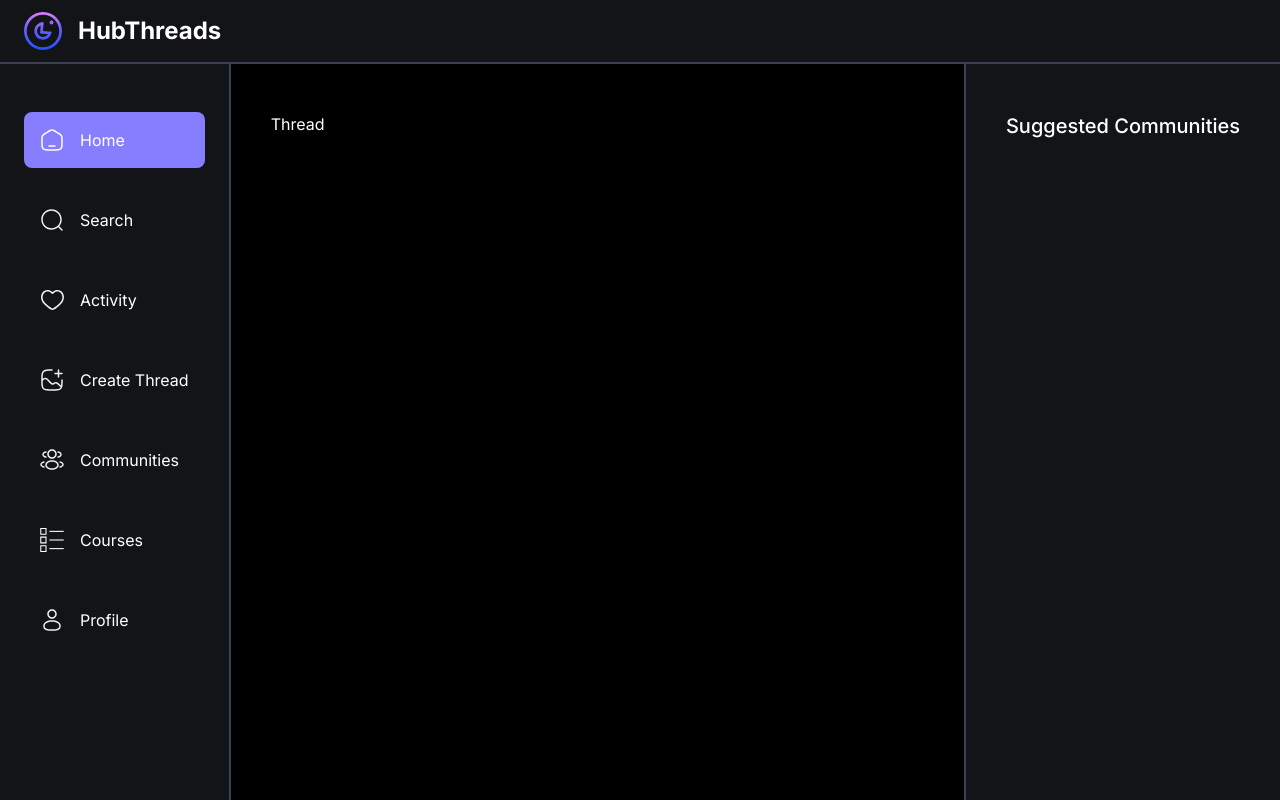
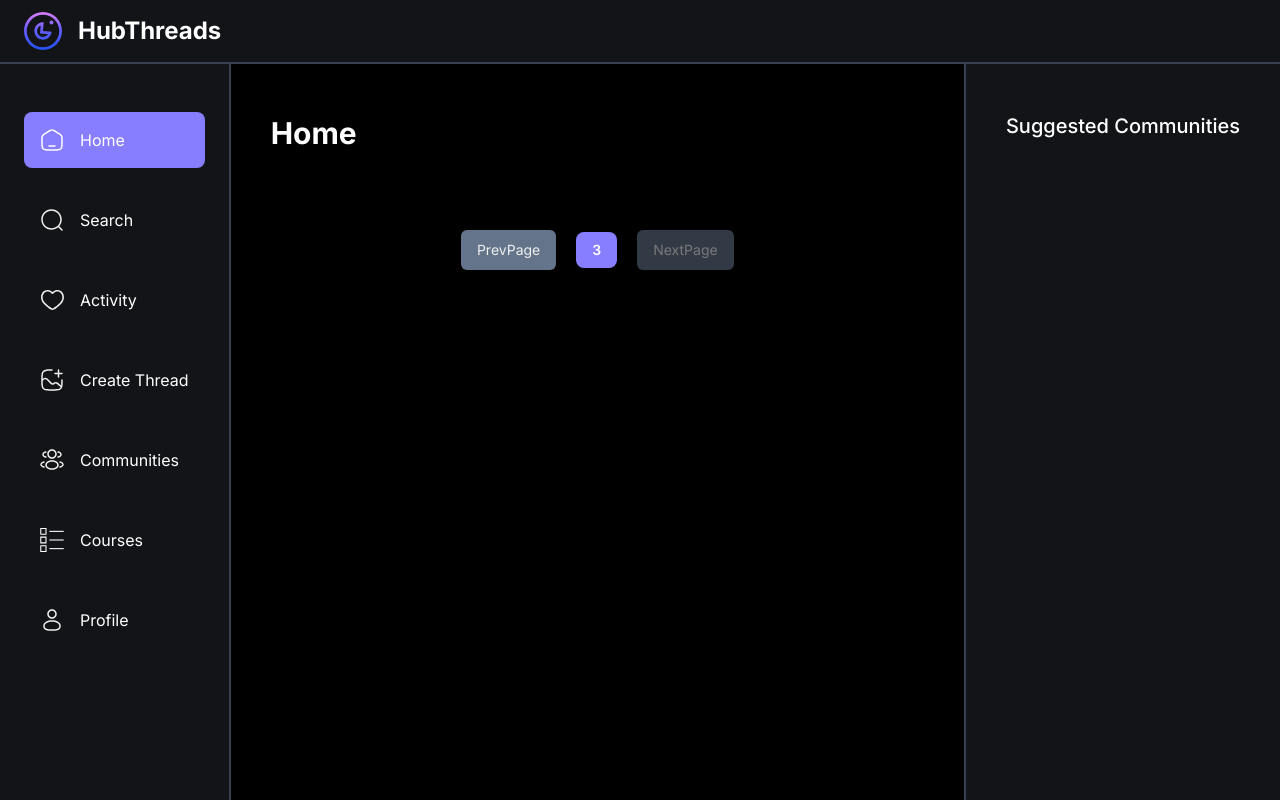
Before and after one commit to DevAnonitos/community-hubThread, a Next.js app: page / in a window 1280 px wide. Built offline with nearby package versions, Linux system fonts and the light colour scheme; no server answers.

Commit message:
update:Add->HomePage

```diff
--- a/app/(root)/page.tsx
+++ b/app/(root)/page.tsx
@@ -1,8 +1,23 @@
+import { currentUser } from "@clerk/nextjs";
+import { redirect } from "next/navigation";
+
+import { Pagination } from "@/components/shared";
 
 export default async function Home() {
   return (
-    <main className="text-white">
-      Thread
-    </main>
+    <>
+      <h1 className="head-text text-left">
+        Home
+      </h1>
+
+      <section className="mt-9 flex flex-col gap-10 text-white">
+
+      </section>
+
+      <Pagination
+        path="/"
+        pageNumber={3}
+      />
+    </>
   );
 };
```
